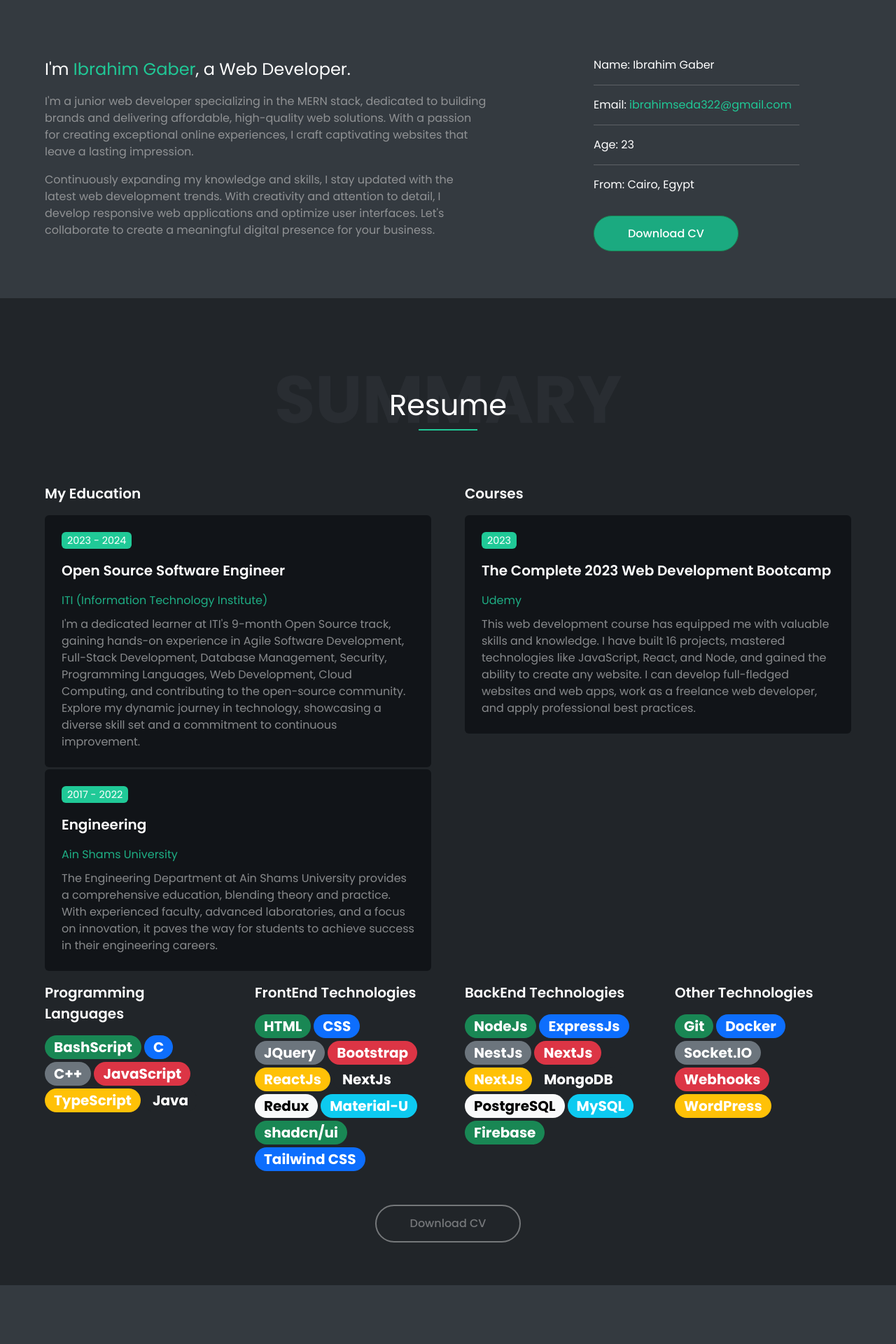
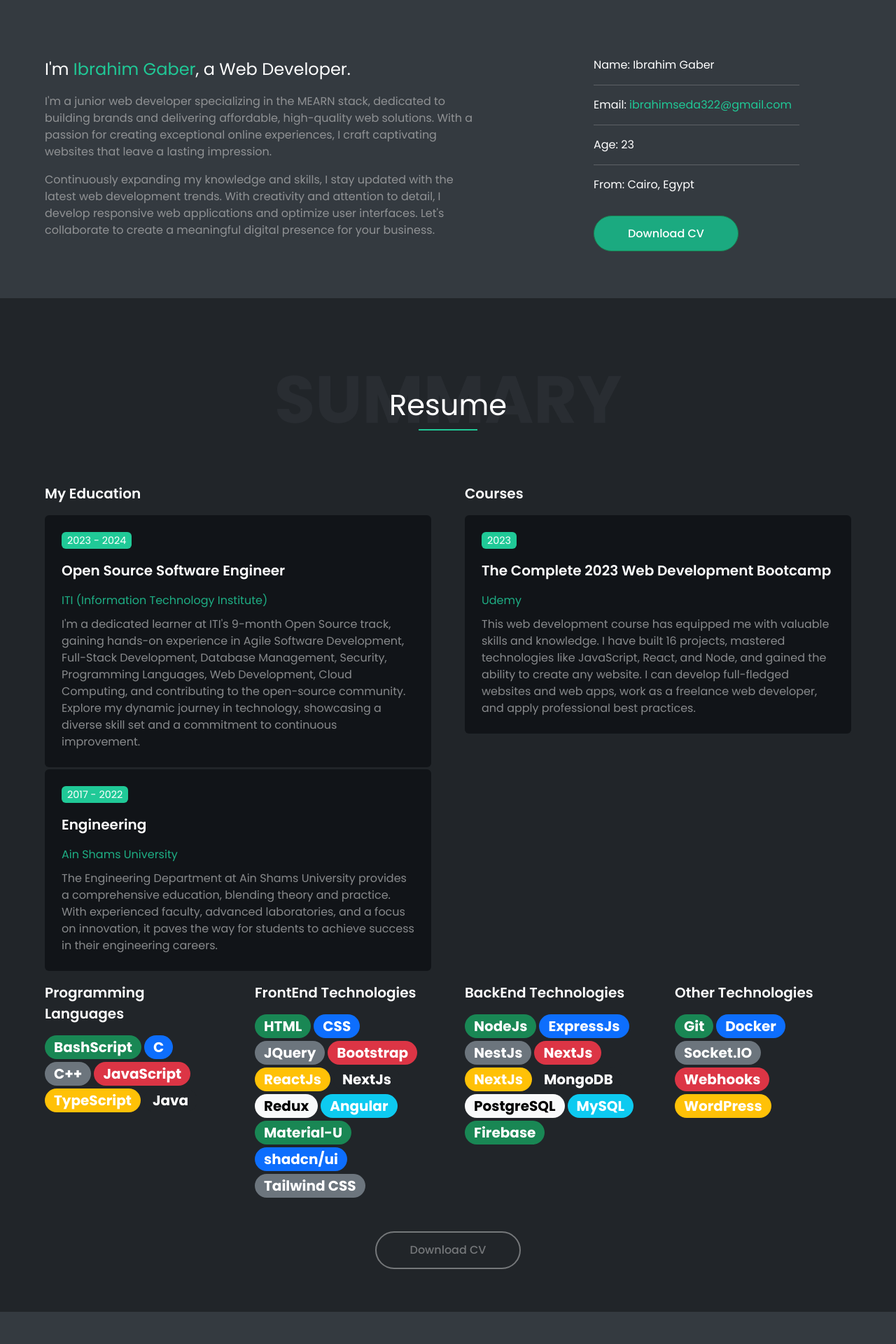
Before and after one commit to IbrahimGaber322/Ibrahim-Seda-Portfolio, a React (Create React App) app: page / in a window 1280 px wide. Shown: the part 1000-2920 px from the top of the page at 70% size. Built offline with nearby package versions, Linux system fonts and the light colour scheme.

Commit message:
added Angular to my skills, and an angular project.

```diff
--- a/public/index.html
+++ b/public/index.html
@@ -7,12 +7,12 @@
     <meta name="theme-color" content="#000000" />
     <meta
       name="description"
-      content="Ibrahim Gaber - FullStack Web Developer proficient in MERN stack, Next.js, and Nest.js."
+      content="Ibrahim Gaber - FullStack Web Developer proficient in MEARN stack, Next.js, and Nest.js."
     />
     <meta name="author" content="Ibrahim Gaber" />
     <meta
       name="keywords"
-      content="web development, MERN stack, Next.js, Nest.js, FullStack"
+      content="web development, MEARN stack, Next.js, Nest.js, FullStack"
     />
     <meta
       property="og:title"
@@ -20,7 +20,7 @@
     />
     <meta
       property="og:description"
-      content="Experienced FullStack Web Developer skilled in MERN stack, Next.js, and Nest.js."
+      content="Experienced FullStack Web Developer skilled in MEARN stack, Next.js, and Nest.js."
     />
     <meta property="og:type" content="website" />
     <meta property="og:image" content="./icons/og-image.jpg" />
@@ -33,7 +33,7 @@
     />
     <meta
       name="twitter:description"
-      content="Experienced FullStack Web Developer skilled in MERN stack, Next.js, and Nest.js."
+      content="Experienced FullStack Web Developer skilled in MEARN stack, Next.js, and Nest.js."
     />
     <meta name="twitter:image" content="./icons/twitter-image.jpg" />
     <title>Ibrahim Gaber - FullStack Web Developer</title>
--- a/src/components/PortfolioGallery.jsx
+++ b/src/components/PortfolioGallery.jsx
@@ -13,6 +13,7 @@ const PortfolioGallery = () => {
     "Reactjs + Nodejs",
     "Reactjs + NestJs",
     "NextJs",
+    "Angular",
     "WordPress",
   ];
   const [selectedCategory, setSelectedCategory] = useState("All");
--- a/src/constants/projects.js
+++ b/src/constants/projects.js
@@ -8,6 +8,7 @@ import JavaScript from "../images/javascript.gif";
 import Knot from "../images/knot.gif";
 import Instatus from "../images/instatus.gif";
 import Technoboly from "../images/Technoboly.gif";
+import Montag from "../images/Montag.webp";
 const projects = [
   {
     name: "WebWeave",
@@ -155,6 +156,20 @@ const projects = [
     visitLink: "https://technoboly.com/",
     category: ["WordPress"],
   },
+  {
+    name: "Montag",
+    imgSrc: Montag,
+    keyFeatures: [
+      "User Authentication and Authorization",
+      "Product Browsing and Viewing",
+      "Shopping Cart Functionality",
+      "Seamless Checkout Process",
+    ],
+    description:
+      "Montag is a simple ecommerce website developed using Angular, Angular Material, and Angular Bootstrap. Explore its features for a user-friendly online shopping experience.",
+    visitLink: "https://montag-client.vercel.app/home",
+    category: ["Angular"],
+  },
 ];
 
 export default projects;
--- a/src/constants/skills.js
+++ b/src/constants/skills.js
@@ -13,6 +13,7 @@ const skillsGroups = [
       "ReactJs",
       "NextJs",
       "Redux",
+      "Angular",
       "Material-U",
       "shadcn/ui",
       "Tailwind CSS",
--- a/src/pages/About.jsx
+++ b/src/pages/About.jsx
@@ -27,7 +27,7 @@ function About(){
       <Col className="pb-4" lg={8}>
         <p className="desc-title">I'm <span>Ibrahim Gaber</span>, a Web Developer.</p>
         <p className="desc-text">
-        I'm a junior web developer specializing in the MERN stack, dedicated to building brands and delivering affordable, high-quality web solutions. With a passion for creating exceptional online experiences, I craft captivating websites that leave a lasting impression.
+        I'm a junior web developer specializing in the MEARN stack, dedicated to building brands and delivering affordable, high-quality web solutions. With a passion for creating exceptional online experiences, I craft captivating websites that leave a lasting impression.
          </p><p className="desc-text">
          Continuously expanding my knowledge and skills, I stay updated with the latest web development trends. With creativity and attention to detail, I develop responsive web applications and optimize user interfaces. Let's collaborate to create a meaningful digital presence for your business.
         </p>
```
Also changed, not shown: src/images/Montag.webp (added).
